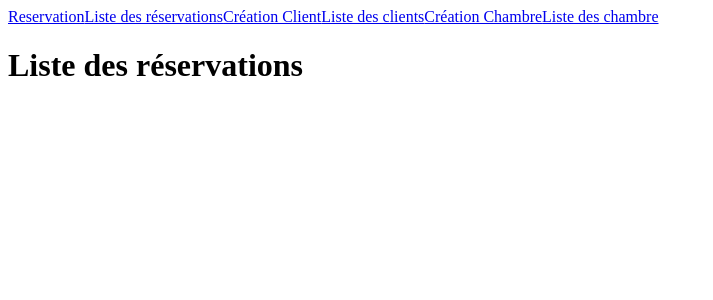
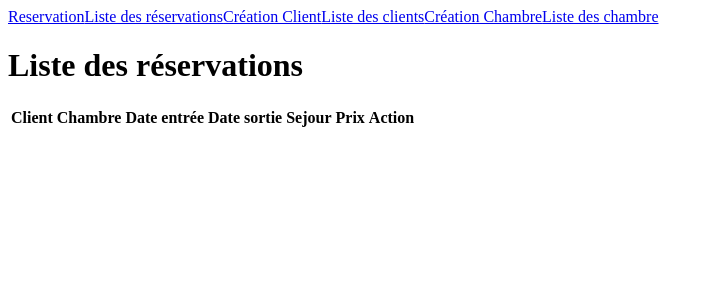
Before and after one commit to tafitahery/hotel-v2, a React (Create React App) app: page /listReservations in a window 1280 px wide. Shown: the top 300 px of the page, without its empty margins (0-713 px from the left). Built offline with nearby package versions, Linux system fonts and the light colour scheme.

Commit message:
Add structure in page ListReservation

```diff
--- a/src/pages/ListReservations/index.jsx
+++ b/src/pages/ListReservations/index.jsx
@@ -4,6 +4,20 @@ const ListReservations = () => {
   return (
     <div>
       <h1>Liste des réservations</h1>
+      <table>
+        <thead>
+          <tr>
+            <th>Client</th>
+            <th>Chambre</th>
+            <th>Date entrée</th>
+            <th>Date sortie</th>
+            <th>Sejour</th>
+            <th>Prix</th>
+            <th>Action</th>
+          </tr>
+        </thead>
+        <tbody></tbody>
+      </table>
     </div>
   );
 };
```
